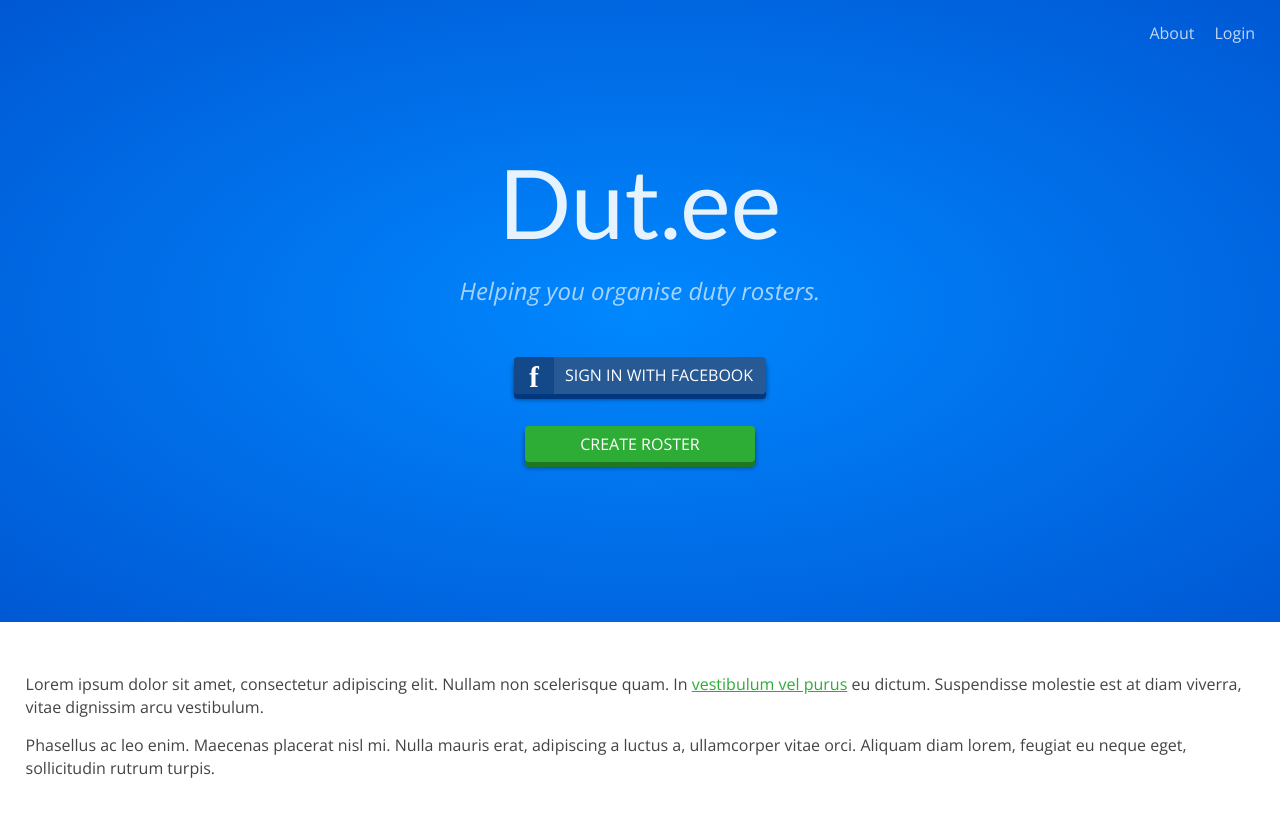
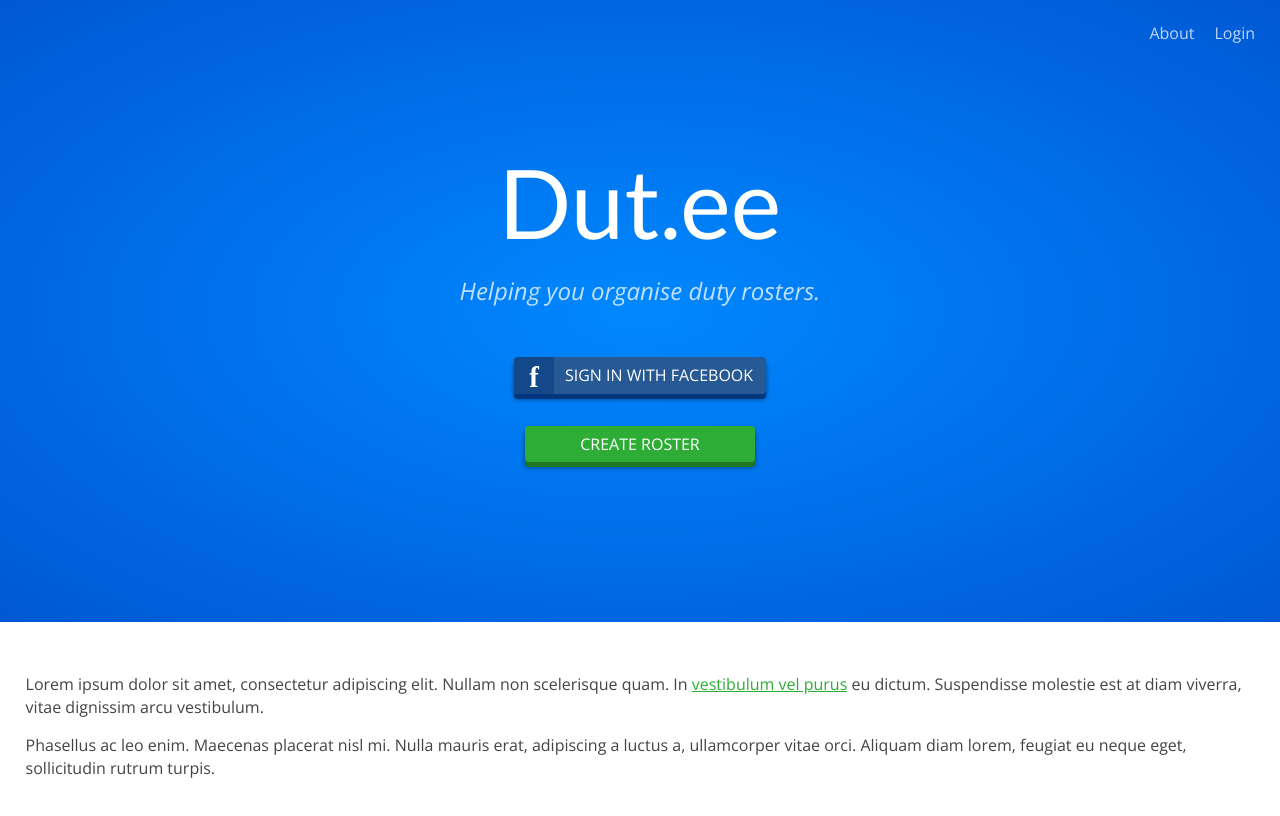
Before and after one commit to peterwestendorp/dutee, a plain HTML site: page public/index.html in a window 1280 px wide. Drawn offline with nearby package versions, Linux system fonts and the light colour scheme.

Commit message:
increase brightness off all header text

```diff
--- a/public/css/application.css
+++ b/public/css/application.css
@@ -125,7 +125,7 @@ div.header div.brand {
   margin-bottom:50px;
 }
 div.header div.brand h1 {
-  color:rgba(255, 255, 255, 0.9);
+  color:rgba(255, 255, 255, 1);
 }
 div.header div.brand p.tagline {
   margin:1em 0;
@@ -133,7 +133,7 @@ div.header div.brand p.tagline {
   font-style: italic;
   font-weight:300;
   line-height: 1.4;
-  color: rgba(255, 255, 255, 0.65);
+  color: rgba(255, 255, 255, 0.75);
 }
 div.header ul li {
   margin-bottom:2em;
--- a/public/js/facebook-login.js
+++ b/public/js/facebook-login.js
@@ -22,12 +22,12 @@ var facebookButton = document.getElementById("facebook-login");
 facebookButton.addEventListener('click', function(){
   FB.login(function(response){
       if(response.authResponse){
-          console.log('Welcome!  Fetching your information.... ');
+          console.log('Welcome!');
           // access_token = response.authResponse.accessToken;
           // user_id = response.authResponse.userID;
 
           FB.api('/me', function(response) {
-            console.log(response);
+            // console.log(response);
             // user_email = response.email;
           });
 
```
